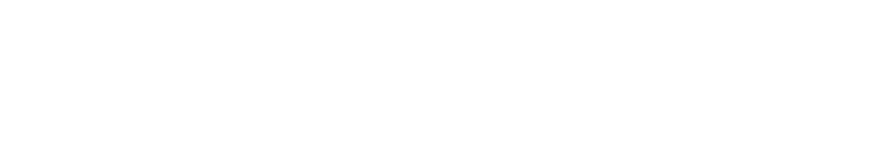
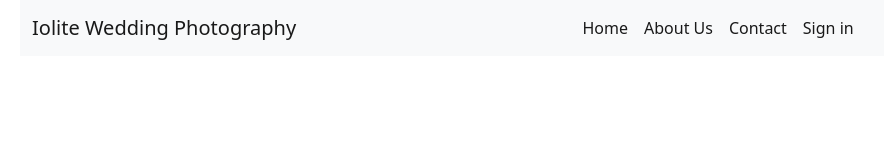
Before and after one commit to ahmed-rifat/Iolite-Wedding-Photography, a plain HTML site: page index.html in a window 1280 px wide. Shown: the whole page, without its empty margins (62-946 px from the left). Drawn offline with nearby package versions, Linux system fonts and the light colour scheme.

Commit message:
navigation part added

```diff
--- a/index.html
+++ b/index.html
@@ -4,9 +4,41 @@
     <meta charset="UTF-8">
     <meta http-equiv="X-UA-Compatible" content="IE=edge">
     <meta name="viewport" content="width=device-width, initial-scale=1.0">
-    <title>Document</title>
+    <title>iolite wedding</title>
+    <!-- Bootstrap CDN -->
+    <link href="https://cdn.jsdelivr.net/npm/bootstrap@5.1.3/dist/css/bootstrap.min.css" rel="stylesheet" integrity="sha384-1BmE4kWBq78iYhFldvKuhfTAU6auU8tT94WrHftjDbrCEXSU1oBoqyl2QvZ6jIW3" crossorigin="anonymous">
 </head>
 <body>
+    <!-- navigation part -->
+    <header>
+          <section class="container">
+            <nav class="navbar navbar-expand-lg navbar-light bg-light ">
+                <div class="container">
+                  <a class="navbar-brand" href="#">Iolite Wedding Photography</a>
+                  <button class="navbar-toggler" type="button" data-bs-toggle="collapse" data-bs-target="#navbarNavAltMarkup" aria-controls="navbarNavAltMarkup" aria-expanded="false" aria-label="Toggle navigation">
+                    <span class="navbar-toggler-icon"></span>
+                  </button>
+                  <div class="collapse navbar-collapse" id="navbarNavAltMarkup">
+                    <div class="navbar-nav mx-auto">
+                      <a class="nav-link active" aria-current="page" href="#">Home</a>
+                      <a class="nav-link active" href="#">About Us</a>
+                      <a class="nav-link active" href="#">Contact</a>
+                      <a class="nav-link active" href="#">Sign in</a>
 
+                    </div>
+                  </div>
+                </div>
+              </nav>
+          </section>
+    </header>
+    <!-- navigation part end -->
+    <main>
+
+    </main>
+
+
+
+    <!-- Bootstrap JS- -->
+    <script src="https://cdn.jsdelivr.net/npm/bootstrap@5.1.3/dist/js/bootstrap.bundle.min.js" integrity="sha384-ka7Sk0Gln4gmtz2MlQnikT1wXgYsOg+OMhuP+IlRH9sENBO0LRn5q+8nbTov4+1p" crossorigin="anonymous"></script>
 </body>
 </html>
```
Also changed, not shown: icons/Vector.svg (added), icons/arrow-forward 1.svg (added), icons/ctor.svg (added), icons/menu-2 1.svg (added), icons/watermark.svg (added), images/banner.png (added), images/people.png (added), images/person 1.png (added), images/person 2.png (added), images/person 3.png (added), images/wedding.png (added).
